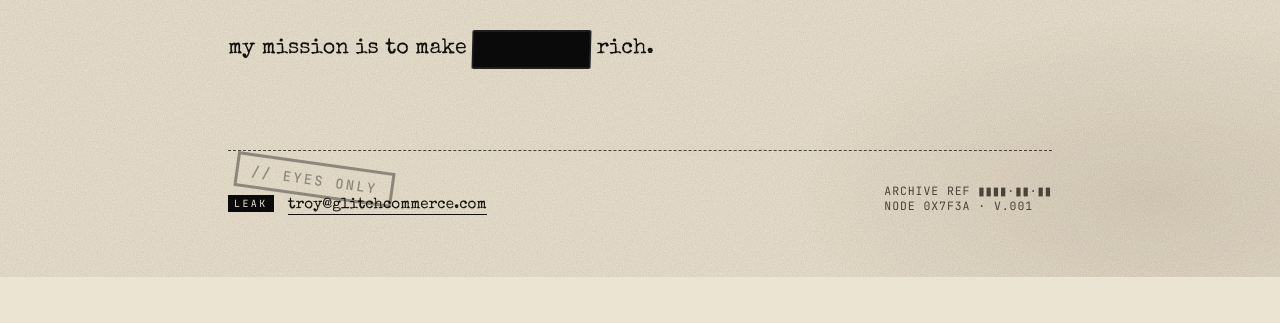
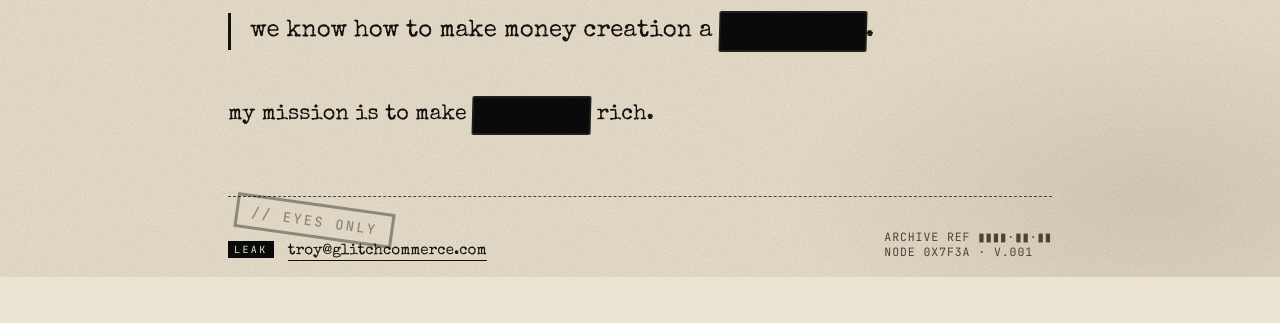
Before and after one commit to troyglitch/glitch-in-the-matrix, a plain HTML site: page index.html in a window 1280 px wide. Shown: the part 523-846 px from the top of the page. Before the commit the page ends 800 px from the top, so only its background shows below. Drawn offline with nearby package versions, Linux system fonts and the light colour scheme.

Commit message:
add finding: money creation as commodity

```diff
--- a/index.html
+++ b/index.html
@@ -169,7 +169,15 @@
     opacity: 0;
   }
 
-  /* mission */
+  /* finding + mission */
+  .finding {
+    font-family: 'Special Elite', monospace;
+    font-size: clamp(1.1rem, 2.2vw, 1.5rem);
+    color: var(--ink);
+    line-height: 1.55;
+    padding-left: 1.2rem;
+    border-left: 3px solid var(--ink);
+  }
   .mission {
     font-family: 'Special Elite', monospace;
     font-size: clamp(1.05rem, 2vw, 1.35rem);
@@ -312,6 +320,10 @@
         <span class="line">in the <span class="redact" title="">matrix</span><span class="redact" title="">.</span></span>
       </h1>
 
+      <p class="finding">
+        we know how to make money creation a <span class="redact" title="">commodity</span>.
+      </p>
+
       <p class="mission">
         my mission is to make
         <span class="redact" title="">everyone</span>
```
